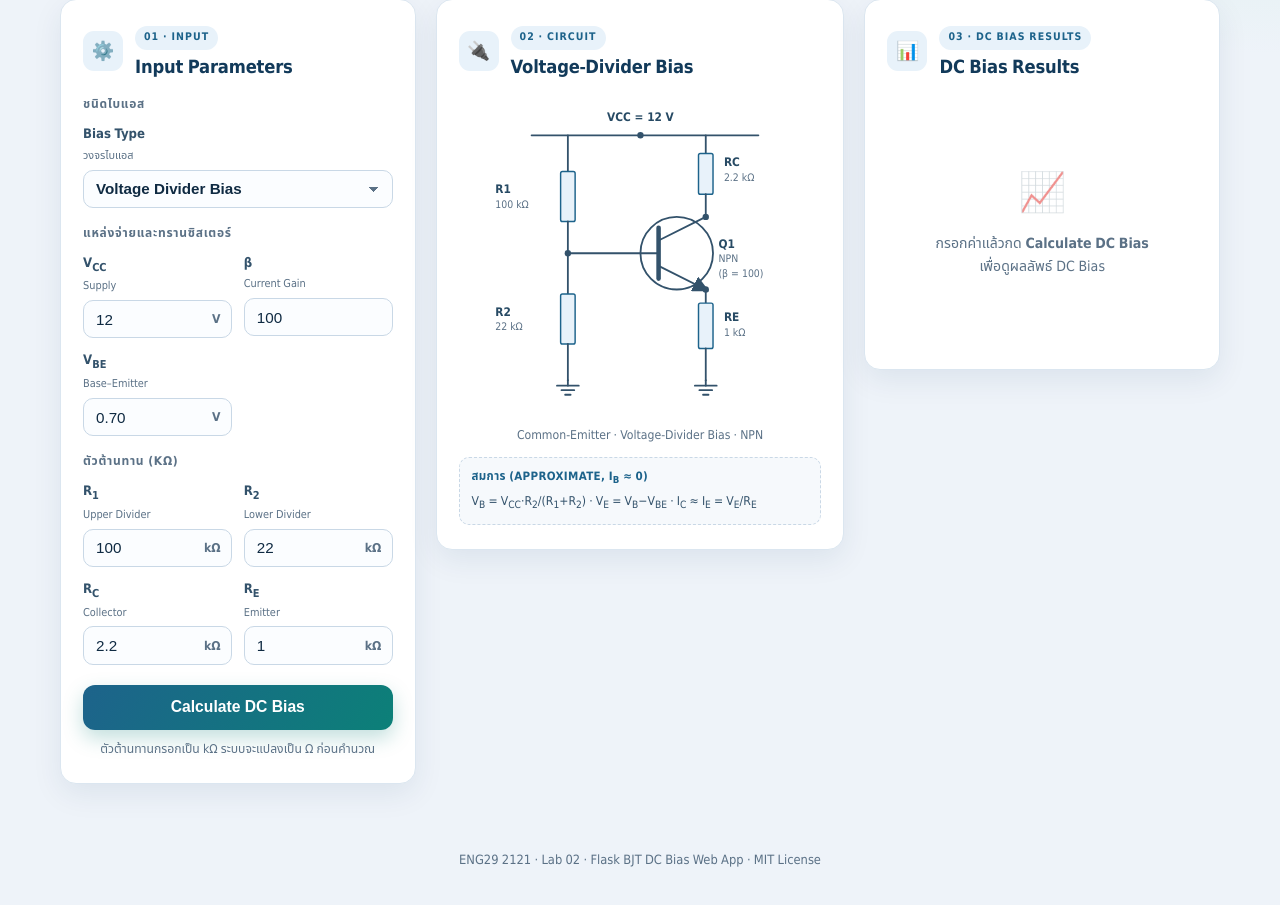
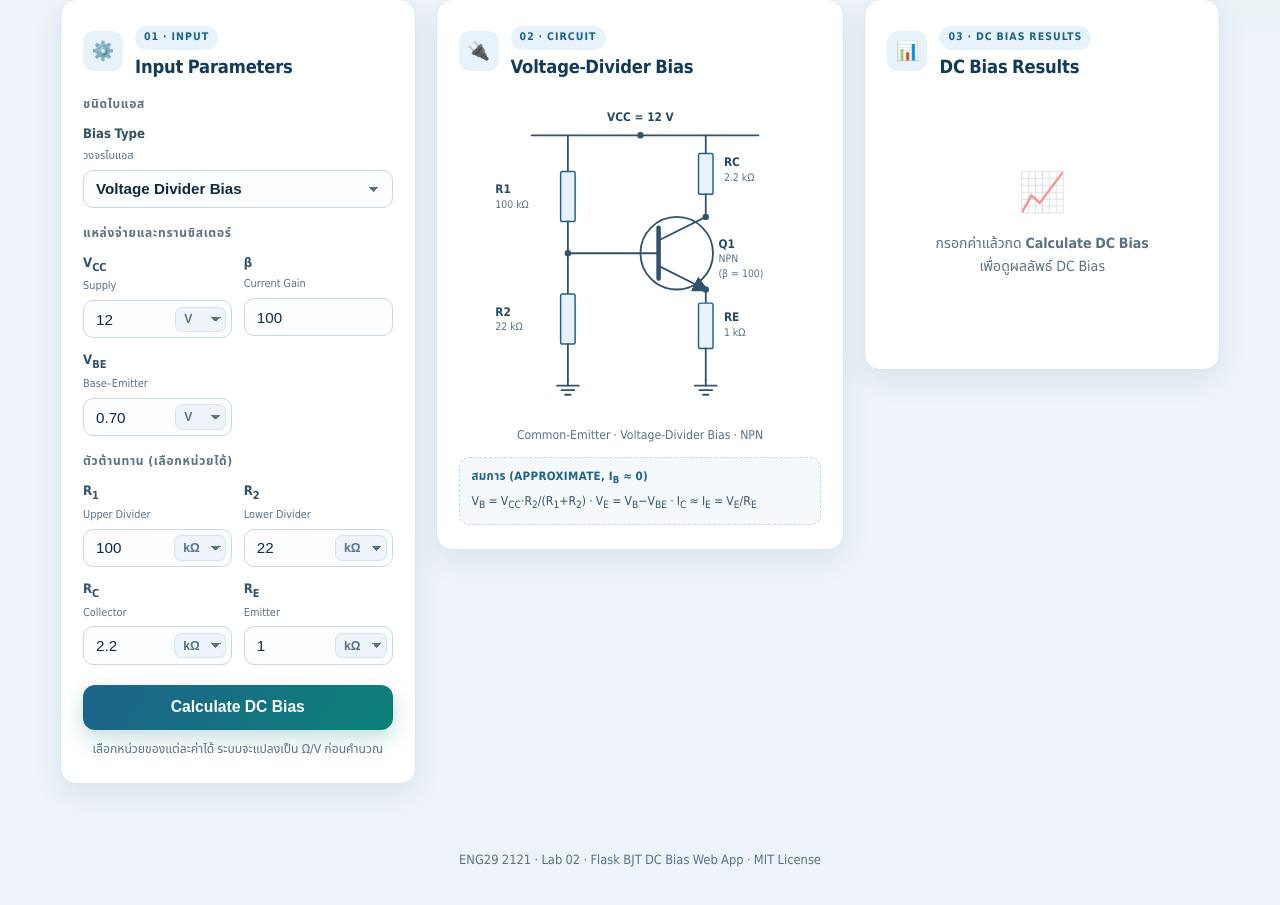
Before and after one commit to wutthipat1036/BJT-DC-Bias-Web-App, a Flask app: page / in a window 1280 px wide. Shown: the part 221-1126 px from the top of the page. Run offline with Flask 3, Linux system fonts and the light colour scheme.

Commit message:
Add per-field unit selection (Ohm/kOhm/MOhm, V/mV)

```diff
--- a/app.py
+++ b/app.py
@@ -18,23 +18,38 @@ from dc_bias import (
 
 app = Flask(__name__)
 
-#: UI inputs are expressed in kΩ for the resistors; the engineering module
-#: works in Ω, so we convert on the boundary.
-KILO = 1000.0
-
 #: Supported bias topologies (values match the ``<option>`` values in the UI).
 BIAS_TYPES = ("voltage_divider", "fixed", "emitter")
+
+#: Unit metadata for the UI: code -> conversion factor to SI + display label.
+#: The engineering module works in Ω and V, so we convert on the boundary.
+RESISTOR_UNITS = {
+    "ohm": {"factor": 1.0, "label": "Ω"},
+    "k": {"factor": 1_000.0, "label": "kΩ"},
+    "meg": {"factor": 1_000_000.0, "label": "MΩ"},
+}
+VOLTAGE_UNITS = {
+    "v": {"factor": 1.0, "label": "V"},
+    "mv": {"factor": 0.001, "label": "mV"},
+}
 
 DEFAULT_FORM = {
     "bias_type": "voltage_divider",
     "vcc": "12",
+    "vcc_unit": "v",
     "r1": "100",
+    "r1_unit": "k",
     "r2": "22",
+    "r2_unit": "k",
     "rb": "470",
+    "rb_unit": "k",
     "rc": "2.2",
+    "rc_unit": "k",
     "re": "1",
+    "re_unit": "k",
     "beta": "100",
     "vbe": "0.70",
+    "vbe_unit": "v",
 }
 
 #: Presentation-only formula captions shown under each schematic. The actual
@@ -80,31 +95,64 @@ def _parse_float(field: str, raw: str) -> float:
         raise ValidationError(f"ค่า {field.upper()} = '{raw}' ไม่ใช่ตัวเลข") from None
 
 
+def _parse_quantity(
+    field: str,
+    raw_value: str,
+    raw_unit: str,
+    units: dict[str, dict],
+    default_unit: str,
+) -> float:
+    """Convert a numeric form field plus its unit code into SI units."""
+    value = _parse_float(field, raw_value)
+    unit = (raw_unit or default_unit).strip()
+    if unit not in units:
+        raise ValidationError(f"หน่วยของ {field.upper()} ไม่ถูกต้อง")
+    return value * units[unit]["factor"]
+
+
 def _build_result(form: dict[str, str]) -> BiasResult:
-    """Convert the raw form values (kΩ) into SI units and compute the bias."""
+    """Convert the raw form values (any supported unit) into SI units."""
     bias_type = form.get("bias_type", "voltage_divider")
     if bias_type not in BIAS_TYPES:
         raise ValidationError(f"ไม่รู้จักชนิดไบแอส '{bias_type}'")
 
-    vcc = _parse_float("vcc", form["vcc"])
+    vcc = _parse_quantity(
+        "vcc", form["vcc"], form.get("vcc_unit"), VOLTAGE_UNITS, "v"
+    )
     beta = _parse_float("beta", form["beta"])
-    vbe = _parse_float("vbe", form["vbe"])
-    rc = _parse_float("rc", form["rc"]) * KILO
+    vbe = _parse_quantity(
+        "vbe", form["vbe"], form.get("vbe_unit"), VOLTAGE_UNITS, "v"
+    )
+    rc = _parse_quantity(
+        "rc", form["rc"], form.get("rc_unit"), RESISTOR_UNITS, "k"
+    )
 
     if bias_type == "fixed":
-        rb = _parse_float("rb", form["rb"]) * KILO
+        rb = _parse_quantity(
+            "rb", form["rb"], form.get("rb_unit"), RESISTOR_UNITS, "k"
+        )
         return compute_fixed_bias(vcc=vcc, rb=rb, rc=rc, beta=beta, vbe=vbe)
 
     if bias_type == "emitter":
-        rb = _parse_float("rb", form["rb"]) * KILO
-        re = _parse_float("re", form["re"]) * KILO
+        rb = _parse_quantity(
+            "rb", form["rb"], form.get("rb_unit"), RESISTOR_UNITS, "k"
+        )
+        re = _parse_quantity(
+            "re", form["re"], form.get("re_unit"), RESISTOR_UNITS, "k"
+        )
         return compute_emitter_bias(
             vcc=vcc, rb=rb, rc=rc, re=re, beta=beta, vbe=vbe
         )
 
-    r1 = _parse_float("r1", form["r1"]) * KILO
-    r2 = _parse_float("r2", form["r2"]) * KILO
-    re = _parse_float("re", form["re"]) * KILO
+    r1 = _parse_quantity(
+        "r1", form["r1"], form.get("r1_unit"), RESISTOR_UNITS, "k"
+    )
+    r2 = _parse_quantity(
+        "r2", form["r2"], form.get("r2_unit"), RESISTOR_UNITS, "k"
+    )
+    re = _parse_quantity(
+        "re", form["re"], form.get("re_unit"), RESISTOR_UNITS, "k"
+    )
     return compute_voltage_divider_bias(
         vcc=vcc, r1=r1, r2=r2, rc=rc, re=re, beta=beta, vbe=vbe
     )
@@ -143,6 +191,8 @@ def index():
             result=result,
             error=error,
             formulas=BIAS_FORMULAS,
+            resistor_units=RESISTOR_UNITS,
+            voltage_units=VOLTAGE_UNITS,
         ),
         status,
     )
--- a/static/style.css
+++ b/static/style.css
@@ -242,6 +242,31 @@ body {
   background-color: #fff;
   border-color: var(--brand);
   box-shadow: 0 0 0 4px rgba(29, 99, 139, 0.14);
+}
+
+/* Compact per-field unit selector sitting inside the input box. */
+.input-wrap.has-unit input {
+  padding-right: 4.8rem;
+}
+
+.input-wrap .unit-select {
+  position: absolute;
+  right: 6px;
+  width: auto;
+  padding: 0.3rem 1.35rem 0.3rem 0.5rem;
+  font-size: 0.76rem;
+  font-weight: 700;
+  color: var(--muted);
+  background-color: #eef4fa;
+  border: 1px solid #d7e3ee;
+  border-radius: 7px;
+  background-position: calc(100% - 9px) 52%, calc(100% - 4px) 52%;
+  background-size: 5px 5px, 5px 5px;
+}
+
+.input-wrap .unit-select:focus {
+  color: var(--ink);
+  background-color: #fff;
 }
 
 .unit {
--- a/templates/index.html
+++ b/templates/index.html
@@ -61,9 +61,13 @@
           <div class="grid grid-2">
             <label class="field">
               <span class="label">V<sub>CC</sub> <small>Supply</small></span>
-              <span class="input-wrap">
+              <span class="input-wrap has-unit">
                 <input type="number" step="any" name="vcc" value="{{ form.vcc }}" required>
-                <span class="unit">V</span>
+                <select name="vcc_unit" class="unit-select" aria-label="หน่วยของ VCC">
+                  {% for code, info in voltage_units.items() %}
+                  <option value="{{ code }}" {% if form.vcc_unit == code %}selected{% endif %}>{{ info.label }}</option>
+                  {% endfor %}
+                </select>
               </span>
             </label>
             <label class="field">
@@ -74,57 +78,81 @@
             </label>
             <label class="field">
               <span class="label">V<sub>BE</sub> <small>Base–Emitter</small></span>
-              <span class="input-wrap">
+              <span class="input-wrap has-unit">
                 <input type="number" step="any" name="vbe" value="{{ form.vbe }}" required>
-                <span class="unit">V</span>
+                <select name="vbe_unit" class="unit-select" aria-label="หน่วยของ VBE">
+                  {% for code, info in voltage_units.items() %}
+                  <option value="{{ code }}" {% if form.vbe_unit == code %}selected{% endif %}>{{ info.label }}</option>
+                  {% endfor %}
+                </select>
               </span>
             </label>
           </div>
         </fieldset>
 
         <fieldset class="group">
-          <legend>ตัวต้านทาน (kΩ)</legend>
+          <legend>ตัวต้านทาน (เลือกหน่วยได้)</legend>
           <div class="grid grid-2">
             <label class="field" data-show="fixed emitter">
               <span class="label">R<sub>B</sub> <small>Base Bias</small></span>
-              <span class="input-wrap">
+              <span class="input-wrap has-unit">
                 <input type="number" step="any" name="rb" value="{{ form.rb }}" required>
-                <span class="unit">kΩ</span>
+                <select name="rb_unit" class="unit-select" aria-label="หน่วยของ RB">
+                  {% for code, info in resistor_units.items() %}
+                  <option value="{{ code }}" {% if form.rb_unit == code %}selected{% endif %}>{{ info.label }}</option>
+                  {% endfor %}
+                </select>
               </span>
             </label>
             <label class="field" data-show="voltage_divider">
               <span class="label">R<sub>1</sub> <small>Upper Divider</small></span>
-              <span class="input-wrap">
+              <span class="input-wrap has-unit">
                 <input type="number" step="any" name="r1" value="{{ form.r1 }}" required>
-                <span class="unit">kΩ</span>
+                <select name="r1_unit" class="unit-select" aria-label="หน่วยของ R1">
+                  {% for code, info in resistor_units.items() %}
+                  <option value="{{ code }}" {% if form.r1_unit == code %}selected{% endif %}>{{ info.label }}</option>
+                  {% endfor %}
+                </select>
               </span>
             </label>
             <label class="field" data-show="voltage_divider">
               <span class="label">R<sub>2</sub> <small>Lower Divider</small></span>
-              <span class="input-wrap">
+              <span class="input-wrap has-unit">
                 <input type="number" step="any" name="r2" value="{{ form.r2 }}" required>
-                <span class="unit">kΩ</span>
+                <select name="r2_unit" class="unit-select" aria-label="หน่วยของ R2">
+                  {% for code, info in resistor_units.items() %}
+                  <option value="{{ code }}" {% if form.r2_unit == code %}selected{% endif %}>{{ info.label }}</option>
+                  {% endfor %}
+                </select>
               </span>
             </label>
             <label class="field">
               <span class="label">R<sub>C</sub> <small>Collector</small></span>
-              <span class="input-wrap">
+              <span class="input-wrap has-unit">
                 <input type="number" step="any" name="rc" value="{{ form.rc }}" required>
-                <span class="unit">kΩ</span>
+                <select name="rc_unit" class="unit-select" aria-label="หน่วยของ RC">
+                  {% for code, info in resistor_units.items() %}
+                  <option value="{{ code }}" {% if form.rc_unit == code %}selected{% endif %}>{{ info.label }}</option>
+                  {% endfor %}
+                </select>
               </span>
             </label>
             <label class="field" data-show="voltage_divider emitter">
               <span class="label">R<sub>E</sub> <small>Emitter</small></span>
-              <span class="input-wrap">
+              <span class="input-wrap has-unit">
                 <input type="number" step="any" name="re" value="{{ form.re }}" required>
-                <span class="unit">kΩ</span>
+                <select name="re_unit" class="unit-select" aria-label="หน่วยของ RE">
+                  {% for code, info in resistor_units.items() %}
+                  <option value="{{ code }}" {% if form.re_unit == code %}selected{% endif %}>{{ info.label }}</option>
+                  {% endfor %}
+                </select>
               </span>
             </label>
           </div>
         </fieldset>
 
         <button type="submit" class="btn">Calculate DC Bias</button>
-        <p class="hint">ตัวต้านทานกรอกเป็น kΩ ระบบจะแปลงเป็น Ω ก่อนคำนวณ</p>
+        <p class="hint">เลือกหน่วยของแต่ละค่าได้ ระบบจะแปลงเป็น Ω/V ก่อนคำนวณ</p>
       </form>
     </section>
 
@@ -149,7 +177,7 @@
           <!-- top rail -->
           <line class="w" x1="80" y1="40" x2="330" y2="40"/>
           <circle class="node" cx="200" cy="40" r="3.5"/>
-          <text class="lbl" x="200" y="24" text-anchor="middle">VCC = {{ form.vcc }} V</text>
+          <text class="lbl" x="200" y="24" text-anchor="middle">VCC = {{ form.vcc }} {{ voltage_units.get(form.vcc_unit, voltage_units['v']).label }}</text>
 
           <!-- left divider -->
           <line class="w" x1="120" y1="40" x2="120" y2="80"/>
@@ -160,9 +188,9 @@
           <rect class="comp" x="112" y="215" width="16" height="55" rx="2"/>
           <line class="w" x1="120" y1="270" x2="120" y2="310"/>
           <text class="lbl" x="40" y="104">R1</text>
-          <text class="val" x="40" y="120">{{ form.r1 }} kΩ</text>
+          <text class="val" x="40" y="120">{{ form.r1 }} {{ resistor_units.get(form.r1_unit, resistor_units['k']).label }}</text>
           <text class="lbl" x="40" y="239">R2</text>
-          <text class="val" x="40" y="255">{{ form.r2 }} kΩ</text>
+          <text class="val" x="40" y="255">{{ form.r2 }} {{ resistor_units.get(form.r2_unit, resistor_units['k']).label }}</text>
 
           <!-- base wire -->
           <line class="w" x1="120" y1="170" x2="220" y2="170"/>
@@ -183,14 +211,14 @@
           <rect class="comp" x="264" y="60" width="16" height="45" rx="2"/>
           <line class="w" x1="272" y1="105" x2="272" y2="130"/>
           <text class="lbl" x="292" y="74">RC</text>
-          <text class="val" x="292" y="90">{{ form.rc }} kΩ</text>
+          <text class="val" x="292" y="90">{{ form.rc }} {{ resistor_units.get(form.rc_unit, resistor_units['k']).label }}</text>
 
           <!-- emitter branch -->
           <line class="w" x1="272" y1="210" x2="272" y2="225"/>
           <rect class="comp" x="264" y="225" width="16" height="50" rx="2"/>
           <line class="w" x1="272" y1="275" x2="272" y2="310"/>
           <text class="lbl" x="292" y="245">RE</text>
-          <text class="val" x="292" y="261">{{ form.re }} kΩ</text>
+          <text class="val" x="292" y="261">{{ form.re }} {{ resistor_units.get(form.re_unit, resistor_units['k']).label }}</text>
 
           <!-- grounds -->
           <g class="w">
@@ -218,7 +246,7 @@
           <!-- top rail -->
           <line class="w" x1="110" y1="40" x2="330" y2="40"/>
           <circle class="node" cx="200" cy="40" r="3.5"/>
-          <text class="lbl" x="200" y="24" text-anchor="middle">VCC = {{ form.vcc }} V</text>
+          <text class="lbl" x="200" y="24" text-anchor="middle">VCC = {{ form.vcc }} {{ voltage_units.get(form.vcc_unit, voltage_units['v']).label }}</text>
 
           <!-- base resistor -->
           <line class="w" x1="150" y1="40" x2="150" y2="85"/>
@@ -226,7 +254,7 @@
           <line class="w" x1="150" y1="140" x2="150" y2="170"/>
           <circle class="node" cx="150" cy="170" r="3.5"/>
           <text class="lbl" x="94" y="109">RB</text>
-          <text class="val" x="94" y="125">{{ form.rb }} kΩ</text>
+          <text class="val" x="94" y="125">{{ form.rb }} {{ resistor_units.get(form.rb_unit, resistor_units['k']).label }}</text>
 
           <!-- base wire -->
           <line class="w" x1="150" y1="170" x2="220" y2="170"/>
@@ -247,7 +275,7 @@
           <rect class="comp" x="264" y="60" width="16" height="45" rx="2"/>
           <line class="w" x1="272" y1="105" x2="272" y2="130"/>
           <text class="lbl" x="292" y="74">RC</text>
-          <text class="val" x="292" y="90">{{ form.rc }} kΩ</text>
+          <text class="val" x="292" y="90">{{ form.rc }} {{ resistor_units.get(form.rc_unit, resistor_units['k']).label }}</text>
 
           <!-- emitter tied to ground -->
           <line class="w" x1="272" y1="210" x2="272" y2="290"/>
@@ -272,7 +300,7 @@
           <!-- top rail -->
           <line class="w" x1="110" y1="40" x2="330" y2="40"/>
           <circle class="node" cx="200" cy="40" r="3.5"/>
-          <text class="lbl" x="200" y="24" text-anchor="middle">VCC = {{ form.vcc }} V</text>
+          <text class="lbl" x="200" y="24" text-anchor="middle">VCC = {{ form.vcc }} {{ voltage_units.get(form.vcc_unit, voltage_units['v']).label }}</text>
 
           <!-- base resistor -->
           <line class="w" x1="150" y1="40" x2="150" y2="85"/>
@@ -280,7 +308,7 @@
           <line class="w" x1="150" y1="140" x2="150" y2="170"/>
           <circle class="node" cx="150" cy="170" r="3.5"/>
           <text class="lbl" x="94" y="109">RB</text>
-          <text class="val" x="94" y="125">{{ form.rb }} kΩ</text>
+          <text class="val" x="94" y="125">{{ form.rb }} {{ resistor_units.get(form.rb_unit, resistor_units['k']).label }}</text>
 
           <!-- base wire -->
           <line class="w" x1="150" y1="170" x2="220" y2="170"/>
@@ -301,14 +329,14 @@
           <rect class="comp" x="264" y="60" width="16" height="45" rx="2"/>
           <line class="w" x1="272" y1="105" x2="272" y2="130"/>
           <text class="lbl" x="292" y="74">RC</text>
-          <text class="val" x="292" y="90">{{ form.rc }} kΩ</text>
+          <text class="val" x="292" y="90">{{ form.rc }} {{ resistor_units.get(form.rc_unit, resistor_units['k']).label }}</text>
 
           <!-- emitter branch -->
           <line class="w" x1="272" y1="210" x2="272" y2="225"/>
           <rect class="comp" x="264" y="225" width="16" height="50" rx="2"/>
           <line class="w" x1="272" y1="275" x2="272" y2="300"/>
           <text class="lbl" x="292" y="245">RE</text>
-          <text class="val" x="292" y="261">{{ form.re }} kΩ</text>
+          <text class="val" x="292" y="261">{{ form.re }} {{ resistor_units.get(form.re_unit, resistor_units['k']).label }}</text>
           <g class="w">
             <line x1="272" y1="300" x2="272" y2="306"/>
             <line x1="260" y1="306" x2="284" y2="306"/>
```
Also changed, not shown: docs/design-note.md (+2 -0 lines), docs/superpowers/plans/2026-11-17-input-units.md (added, +153 -0 lines), docs/validation.md (+6 -0 lines), tests/test_web.py (+26 -0 lines), README.md.
